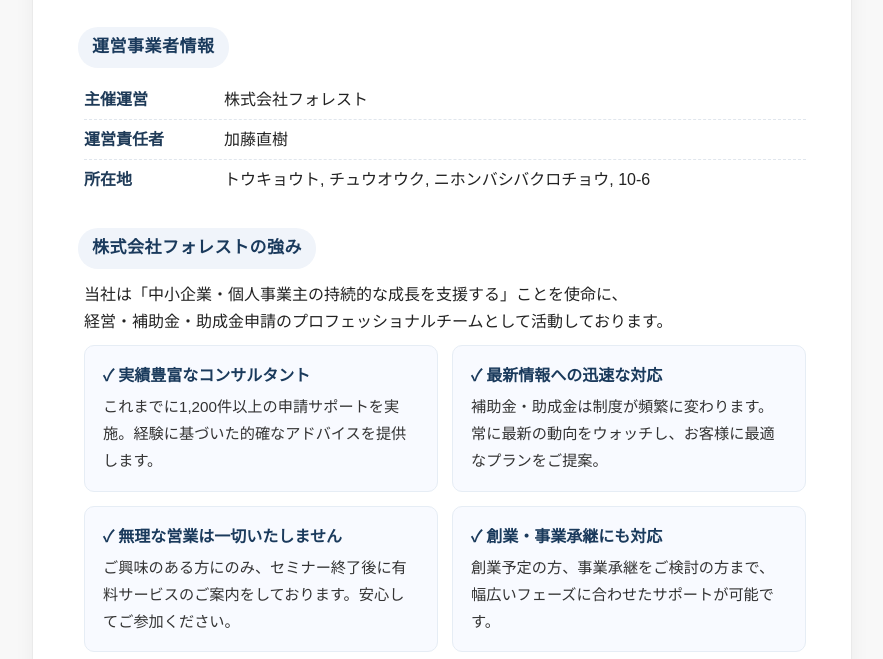
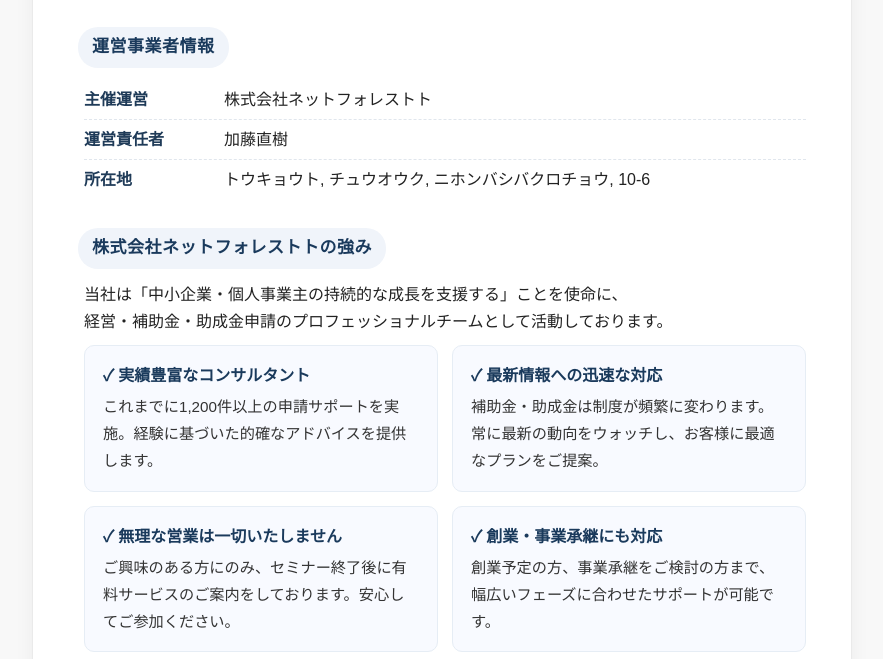
Before and after one commit to yuansn23/jp630ks.site, a plain HTML site: page ted.html in a window 1280 px wide. Shown: the part 141-800 px from the top of the page, without its empty margins (198-1081 px from the left). Drawn offline with Linux system fonts and the light colour scheme.

Commit message:
Update ted.html

```diff
--- a/ted.html
+++ b/ted.html
@@ -3,7 +3,7 @@
 <head>
     <meta charset="UTF-8" />
     <meta name="viewport" content="width=device-width, initial-scale=1.0" />
-    <title>特定商取引法に基づく表記 | 株式会社フォレスト</title>
+    <title>特定商取引法に基づく表記 | 株式会社ネットフォレストト</title>
     <style>
         /* リセットと基本設定 */
         * {
@@ -331,7 +331,7 @@
             <div class="section-content">
                 <div class="label-item">
                     <span class="label-key">主催運営</span>
-                    <span class="label-value">株式会社フォレスト</span>
+                    <span class="label-value">株式会社ネットフォレストト</span>
                 </div>
                 <div class="label-item">
                     <span class="label-key">運営責任者</span>
@@ -346,7 +346,7 @@
 
         <!-- ====== 会社理念・特徴（新規） ====== -->
         <div class="section-block">
-            <div class="section-title">株式会社フォレストの強み</div>
+            <div class="section-title">株式会社ネットフォレストトの強み</div>
             <div class="section-content">
                 <p style="margin-bottom:10px;">
                     当社は「中小企業・個人事業主の持続的な成長を支援する」ことを使命に、<br />
@@ -495,7 +495,7 @@
         <!-- ====== フッター ====== -->
         <div class="footer-note">
             <a href="#" class="back-link">サイトに戻る</a>
-            <div class="copyright">Copyright © 株式会社フォレスト. All Rights Reserved.</div>
+            <div class="copyright">Copyright © 株式会社ネットフォレストト. All Rights Reserved.</div>
         </div>
 
     </div>
```
